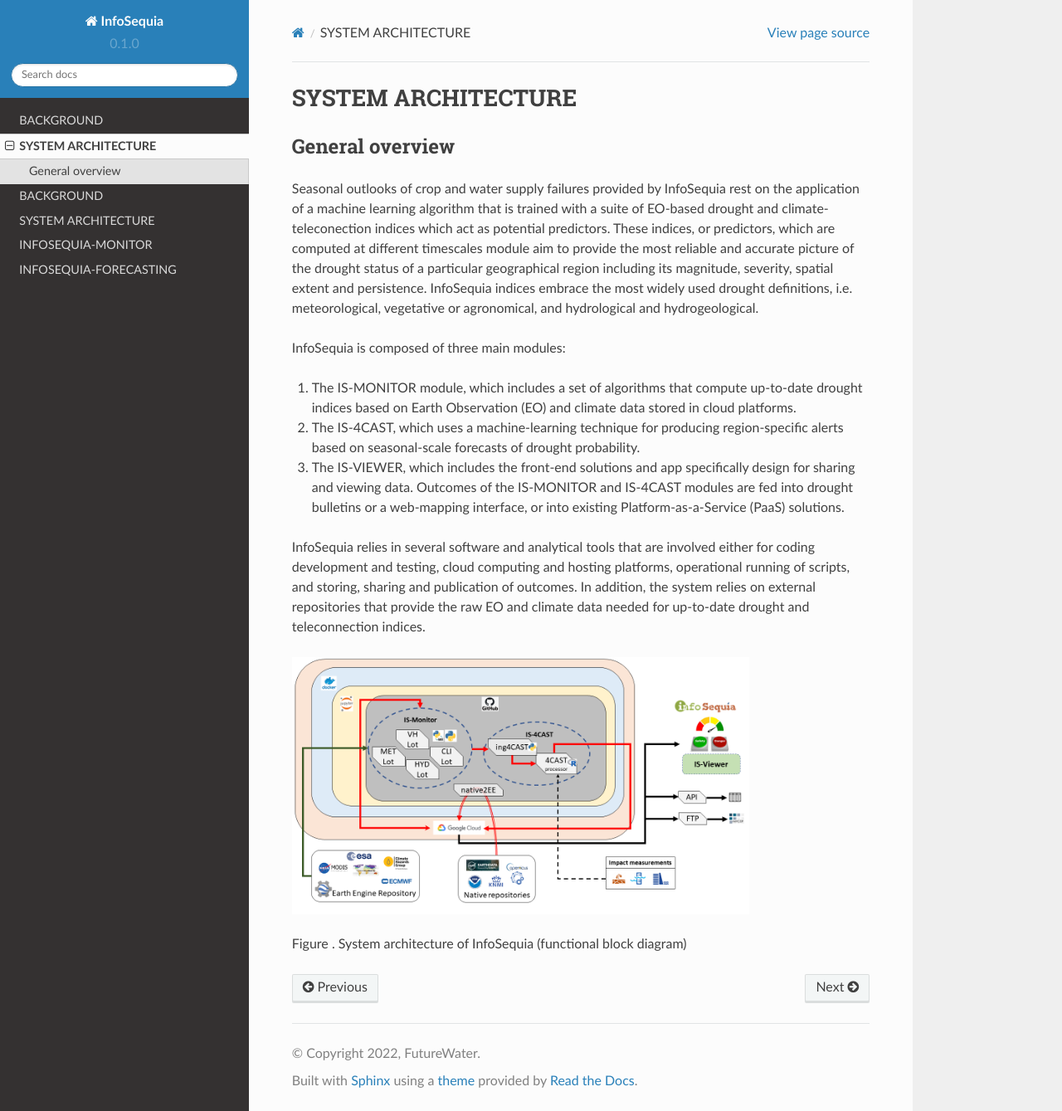
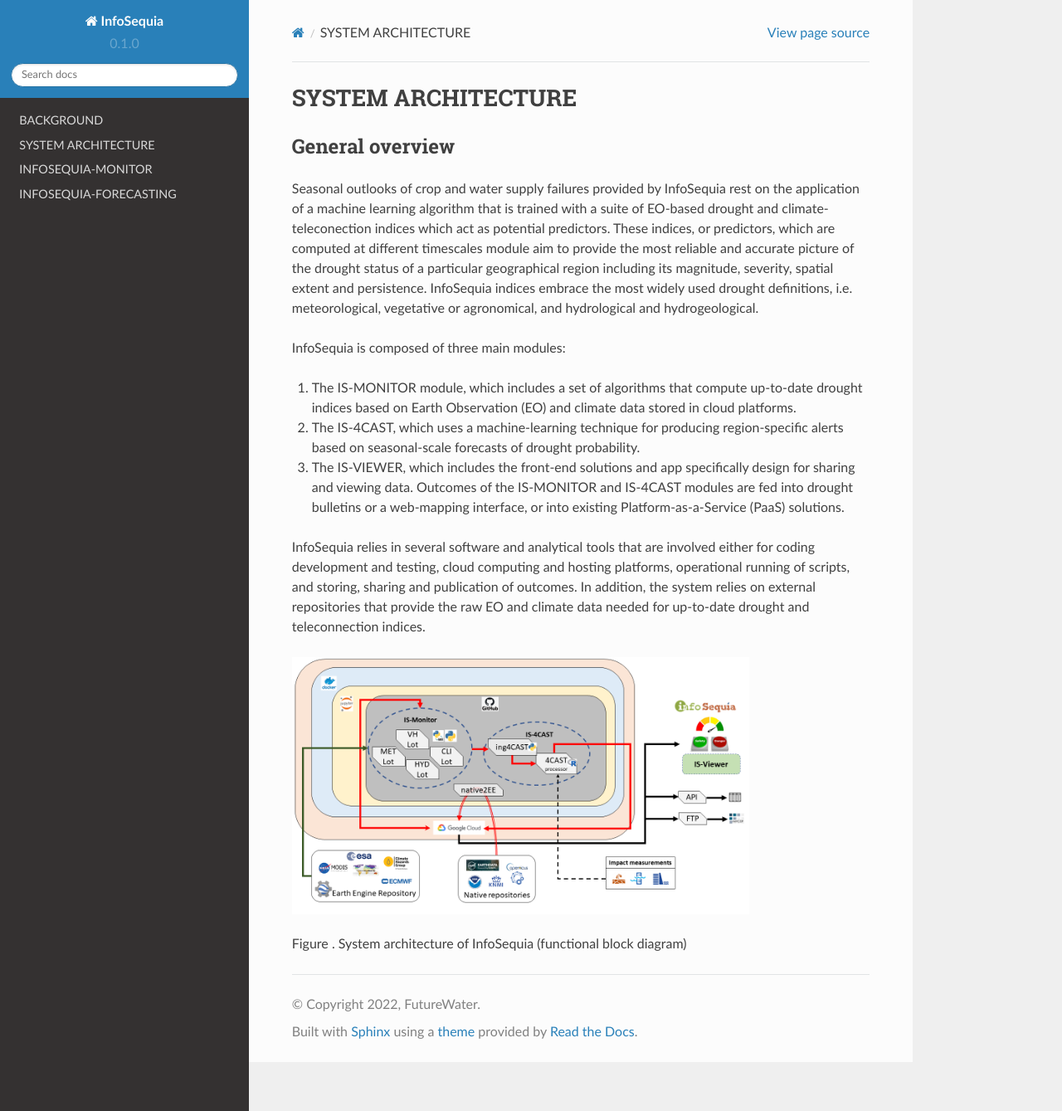
Before and after one commit to ameliafdezrodriguez/infosequia-manual, a Sphinx documentation site: the page built from docs/source/system_architecture.rst, in a window 1280 px wide and 1339 px high. Shown: the whole window at 83% size. Built offline with Sphinx 7.4.7 and the Read the Docs theme 2.0.0, drawn with Linux system fonts in a browser that asks for light colours.

Commit message:
Update index.rst

```diff
--- a/docs/source/index.rst
+++ b/docs/source/index.rst
@@ -15,8 +15,4 @@ Contents
 
 .. toctree::
 
-   background.rst
-
-   system_architecture.rst
-
    am3.rst
```
